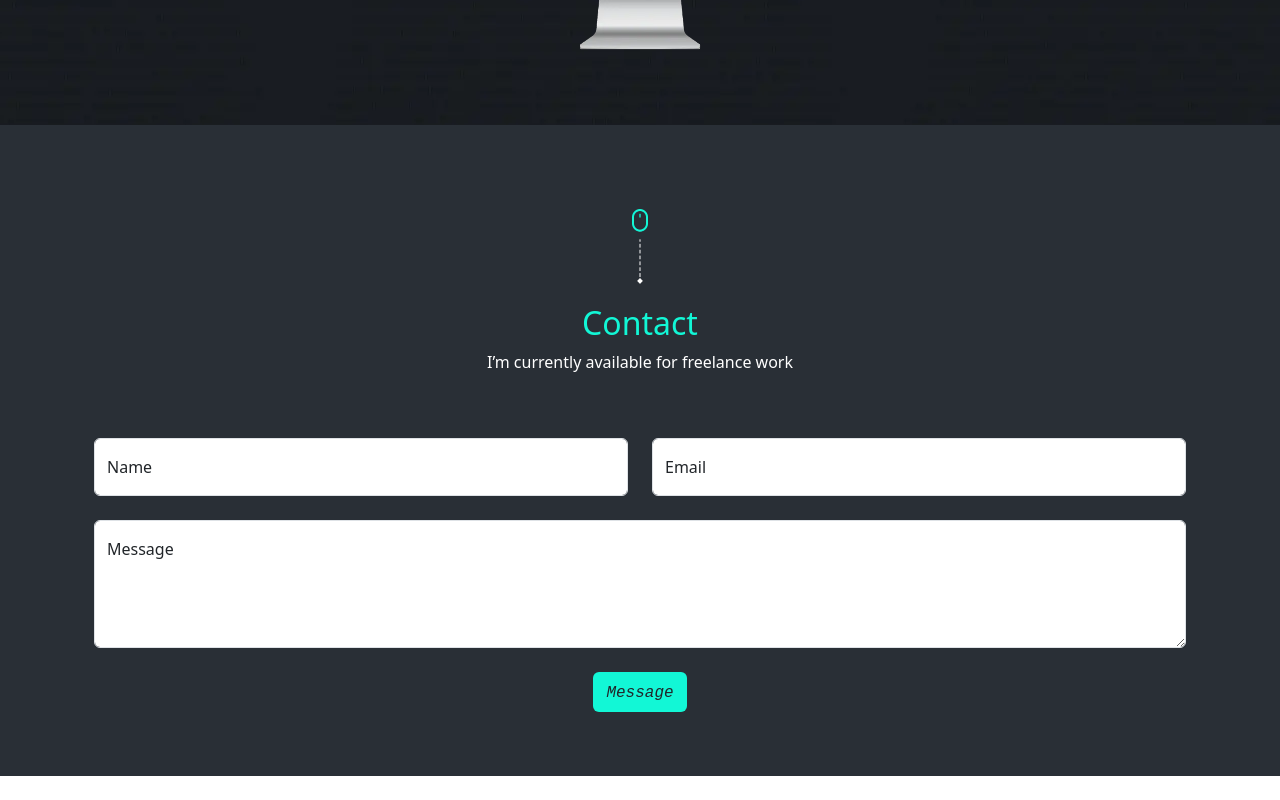
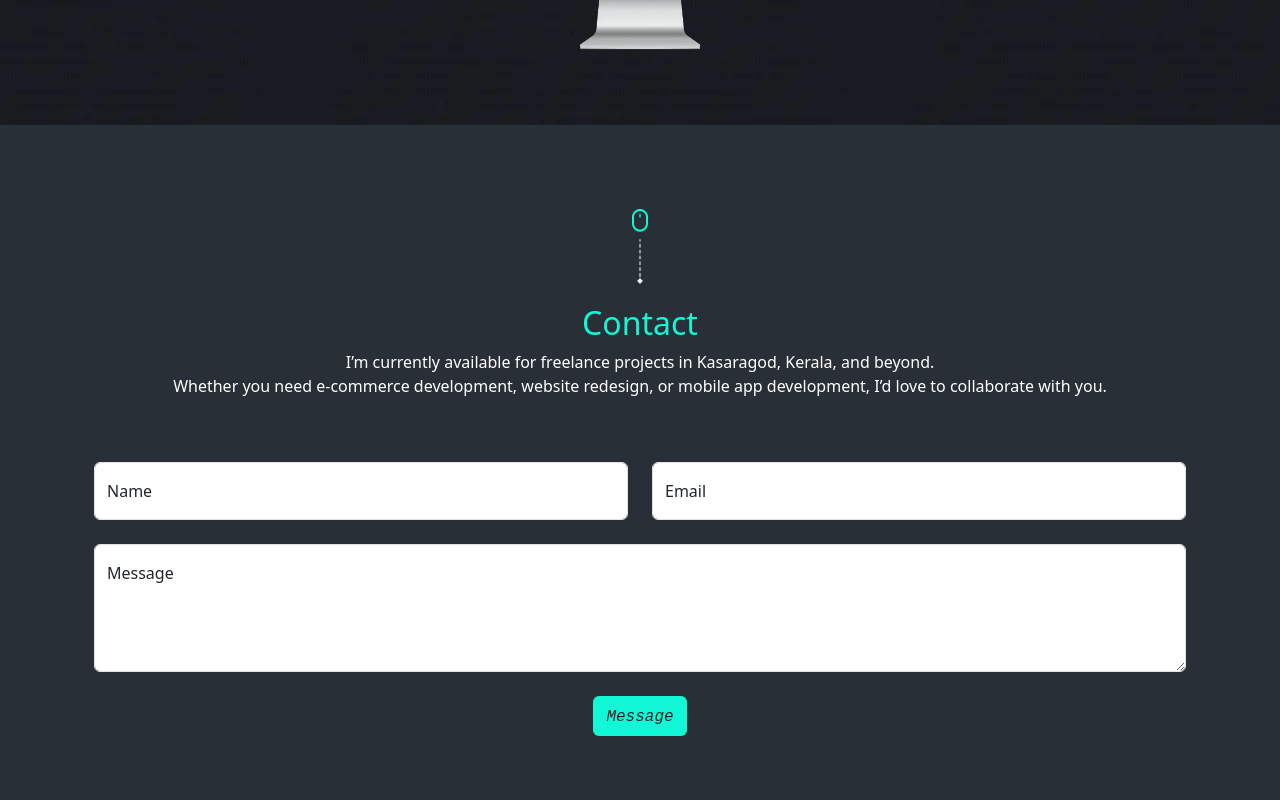
Before and after one commit to anagh534/portfolio, a Next.js app: page / in a window 1280 px wide. Shown: the part 3084-3884 px from the top of the page. Before the commit the page ends 3860 px from the top, so only its background shows below. Built offline with nearby package versions, Linux system fonts and the light colour scheme; some icons are missing.

Commit message:
contact us updated

```diff
--- a/app/contact.js
+++ b/app/contact.js
@@ -8,7 +8,7 @@ export default function Contact() {
                 </div>
                 <div className="row text-center pb-5">
                     <h2>Contact</h2>
-                    <p>I’m currently available for freelance work</p>
+                    <p>I’m currently available for freelance projects in Kasaragod, Kerala, and beyond.<br/> Whether you need e-commerce development, website redesign, or mobile app development, I’d love to collaborate with you.</p>
                 </div>
                 <div className="container">
                     <form method='post'>
```
